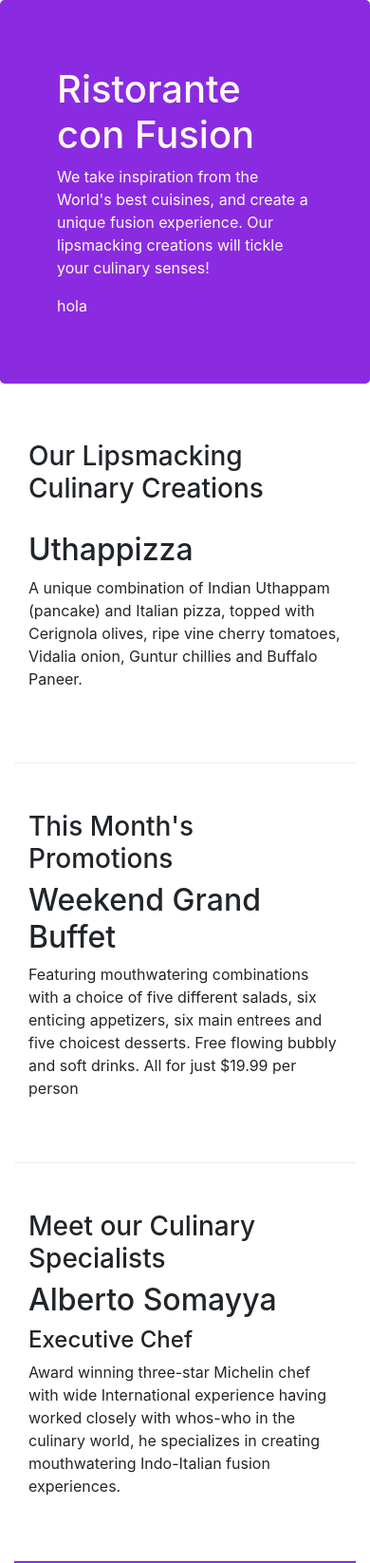
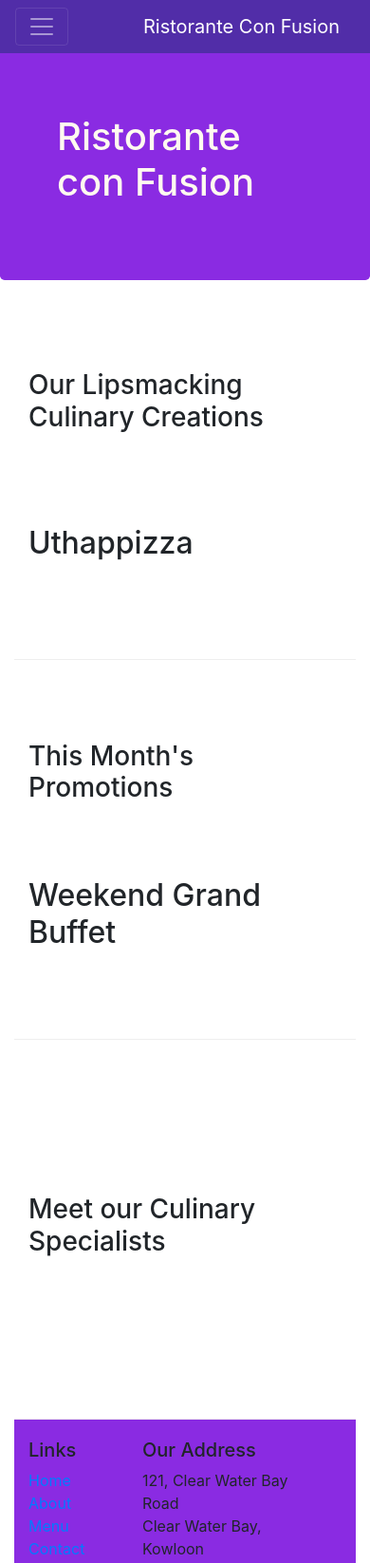
Before and after one commit to sotobraundevs/bootstrapBasics, a website: page index.html in a window 390 px wide. Shown: the top 1646 px of the page at 95% size. Drawn offline with nearby package versions, Linux system fonts and the light colour scheme.

Commit message:
Navbar and Breadcrumbs

```diff
--- a/css/style.css
+++ b/css/style.css
@@ -25,3 +25,12 @@ min-height: 400px;
     color: floralwhite;
 
 }
+
+body{
+    padding:50px 0px 0px 0px;
+    z-index:0;
+}
+
+.navbar-dark {
+     background-color: #512DA8;
+}
--- a/index.html
+++ b/index.html
@@ -16,14 +16,33 @@
 
 <body>
 
+        <nav class="navbar navbar-dark navbar-expand-sm fixed-top">
+                <div class="container">
+                        <button class="navbar-toggler" type="button" data-toggle="collapse" data-target="#Navbar">
+                                <span class="navbar-toggler-icon"></span>
+                            </button>
+
+                   <a class="navbar-brand" href="#">Ristorante Con Fusion</a>
+                   <div class="collapse navbar-collapse" id="Navbar">
+                        <ul class="navbar-nav mr-auto">
+                            <li class="nav-item active"><a class="nav-link" href="#">Home</a></li>
+                            <li class="nav-item"><a class="nav-link" href="./aboutus.html">About</a></li>
+                            <li class="nav-item"><a class="nav-link" href="#">Menu</a></li>
+                            <li class="nav-item"><a class="nav-link" href="#">Contact</a></li>
+                        </ul>
+                    </div>
+
+                </div>
+            </nav>
+
     <header class="jumbotron">
         <div class="container">
             <div class="row row-header">
                 <div class="col-12 col-sm-6 ">
                     <h1>Ristorante con Fusion</h1>
-                    <p>We take inspiration from the World's best cuisines, and create a unique fusion experience. Our lipsmacking creations will tickle your culinary senses!</p>
+                    <p class="d-none d-sm-block">We take inspiration from the World's best cuisines, and create a unique fusion experience. Our lipsmacking creations will tickle your culinary senses!</p>
                 </div>
-                <div class="col-12 col-sm">hola
+                <div class="col-12 col-sm">
                 </div>
             </div>
         </div>
@@ -36,7 +55,7 @@
             </div>
             <div class="col col-sm col-md">
                 <h2>Uthappizza</h2>
-                <p>A unique combination of Indian Uthappam (pancake) and Italian pizza, topped with Cerignola olives, ripe vine cherry tomatoes, Vidalia onion, Guntur chillies and Buffalo Paneer.</p>
+                <p class="d-none d-sm-block">A unique combination of Indian Uthappam (pancake) and Italian pizza, topped with Cerignola olives, ripe vine cherry tomatoes, Vidalia onion, Guntur chillies and Buffalo Paneer.</p>
             </div>
         </div>
 
@@ -47,7 +66,7 @@
             </div>
             <div class="col col-sm col-md">
                 <h2>Weekend Grand Buffet</h2>
-                <p>Featuring mouthwatering combinations with a choice of five different salads, six enticing appetizers, six main entrees and five choicest desserts. Free flowing bubbly and soft drinks. All for just $19.99 per person </p>
+                <p class="d-none d-sm-block">Featuring mouthwatering combinations with a choice of five different salads, six enticing appetizers, six main entrees and five choicest desserts. Free flowing bubbly and soft drinks. All for just $19.99 per person </p>
             </div>
         </div>
 
@@ -55,7 +74,7 @@
             <div class="col-12 order-sm-last col-sm-4 col-md-3">
                 <h3>Meet our Culinary Specialists</h3>
             </div>
-            <div class="col order-sm-first col-sm col-md">
+            <div class="col order-sm-first col-sm col-md d-none d-sm-block"">
                 <h2>Alberto Somayya</h2>
                 <h4>Executive Chef</h4>
                 <p>Award winning three-star Michelin chef with wide International experience having worked closely with whos-who in the culinary world, he specializes in creating mouthwatering Indo-Italian fusion experiences. </p>
```
Also changed, not shown: aboutus.html (+21 -0 lines).
